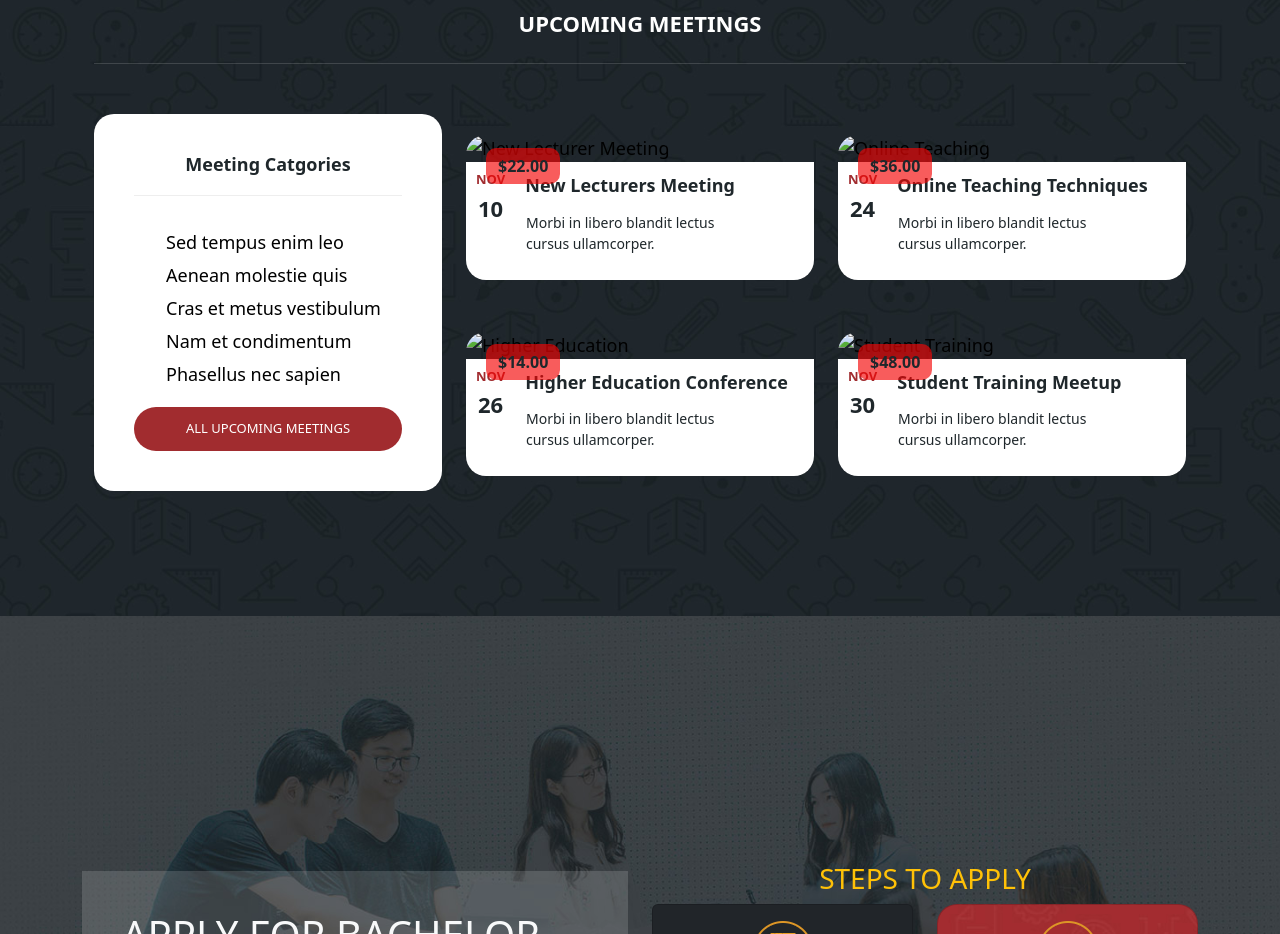
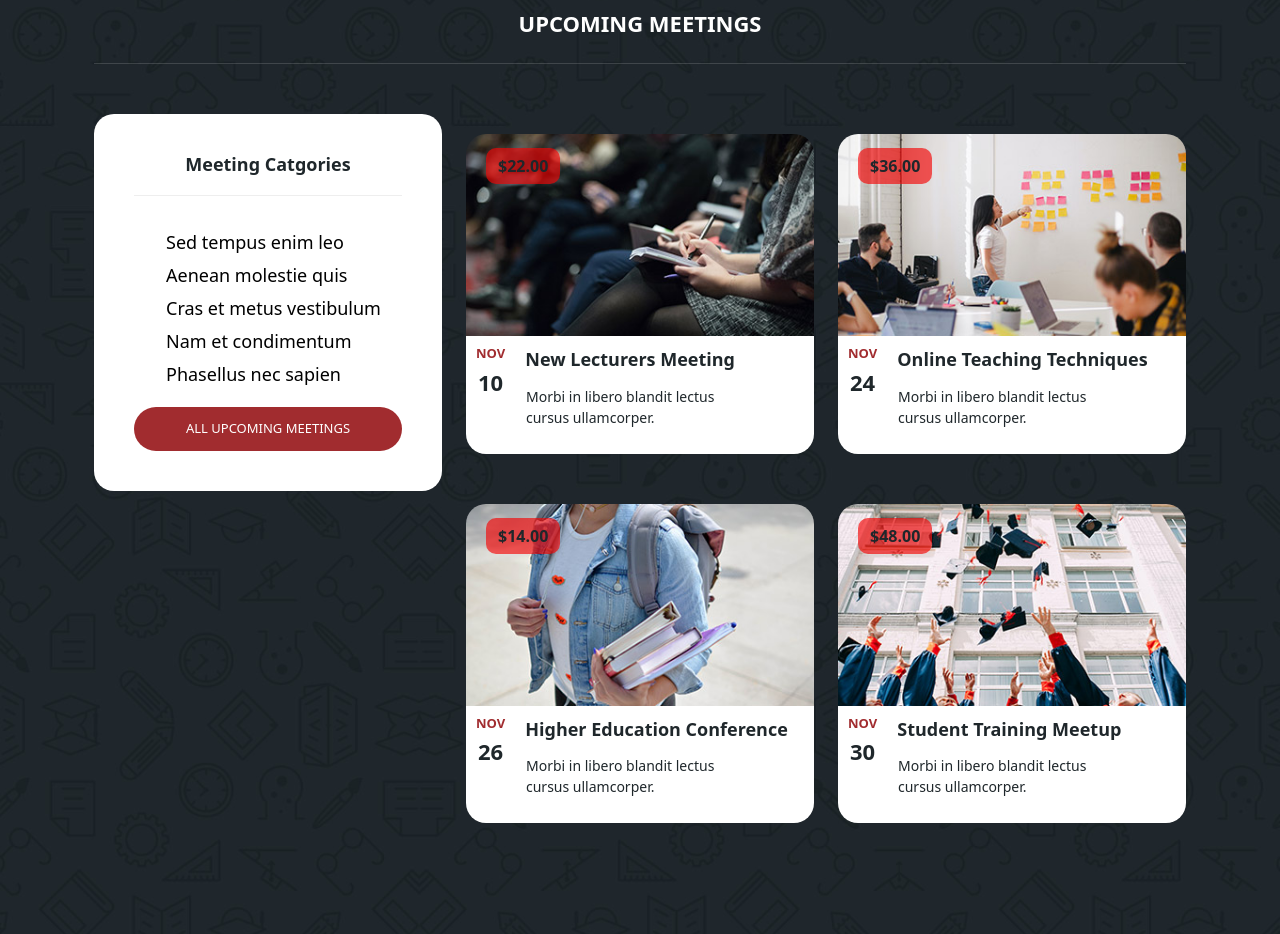
Before and after one commit to Daia2283/edu, a plain HTML site: page index.html in a window 1280 px wide. Shown: the part 1537-2471 px from the top of the page. Drawn offline with Linux system fonts and the light colour scheme; the site is published under a folder, as on GitHub Pages, so addresses that start at the root find nothing.

Commit message:
Update index.html

```diff
--- a/index.html
+++ b/index.html
@@ -171,7 +171,7 @@
                   <div class="price">
                     <span>$22.00</span>
                   </div>
-                  <a href="meeting-details.html"><img src="/images/meeting-01.jpg" alt="New Lecturer Meeting"></a>
+                  <a href="meeting-details.html"><img src="./images/meeting-01.jpg" alt="New Lecturer Meeting"></a>
                 </div>
                 <div class="down-content">
                   <div class="date">
@@ -188,7 +188,7 @@
                   <div class="price">
                     <span>$36.00</span>
                   </div>
-                  <a href="meeting-details.html"><img src="/images/meeting-02.jpg" alt="Online Teaching"></a>
+                  <a href="meeting-details.html"><img src="./images/meeting-02.jpg" alt="Online Teaching"></a>
                 </div>
                 <div class="down-content">
                   <div class="date">
@@ -205,7 +205,7 @@
                   <div class="price">
                     <span>$14.00</span>
                   </div>
-                  <a href="meeting-details.html"><img src="/images/meeting-03.jpg" alt="Higher Education"></a>
+                  <a href="meeting-details.html"><img src="./images/meeting-03.jpg" alt="Higher Education"></a>
                 </div>
                 <div class="down-content">
                   <div class="date">
@@ -222,7 +222,7 @@
                   <div class="price">
                     <span>$48.00</span>
                   </div>
-                  <a href="meeting-details.html"><img src="/images/meeting-04.jpg" alt="Student Training"></a>
+                  <a href="meeting-details.html"><img src="./images/meeting-04.jpg" alt="Student Training"></a>
                 </div>
                 <div class="down-content">
                   <div class="date">
```
